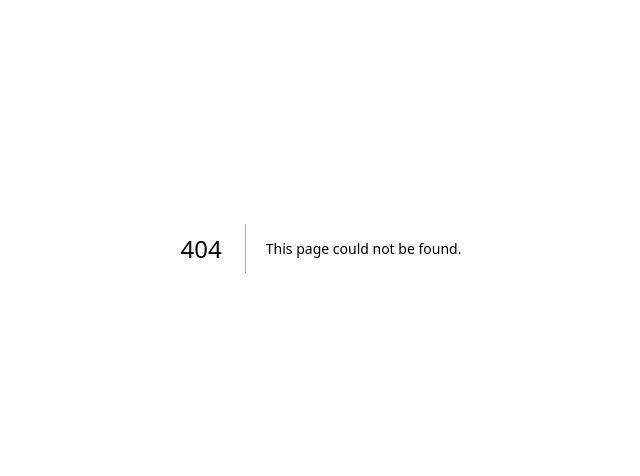
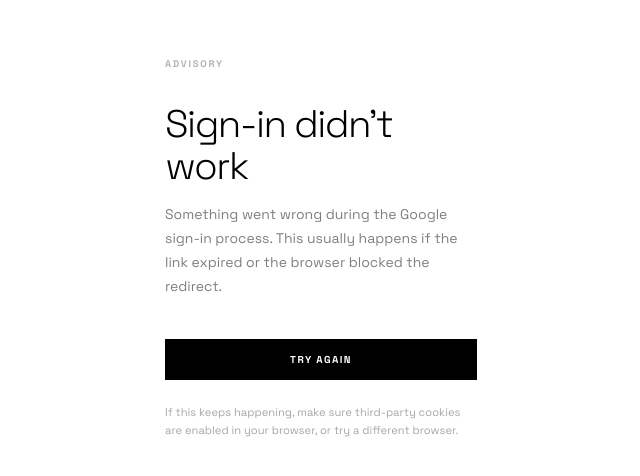
Before and after one commit to Jrochel918/EF-Dashboard, a Next.js app: page /auth/auth-code-error in a window 1280 px wide. Before the commit this address had no page. Shown: the part 152-628 px from the top of the page, without its empty margins (319-959 px from the left). Built offline with nearby package versions, Linux system fonts and the light colour scheme.

Commit message:
Add auth error page for failed OAuth redirects

```diff
--- /dev/null
+++ b/app/auth/auth-code-error/page.tsx
@@ -0,0 +1,39 @@
+'use client';
+
+import { useEffect, useState } from 'react';
+
+export default function AuthCodeErrorPage() {
+  const [origin, setOrigin] = useState('');
+  useEffect(() => { setOrigin(window.location.origin); }, []);
+
+  return (
+    <div style={{
+      minHeight: '100vh', backgroundColor: '#fff',
+      fontFamily: 'var(--font-space-grotesk), sans-serif',
+      display: 'flex', alignItems: 'center', justifyContent: 'center',
+    }}>
+      <div style={{ width: '100%', maxWidth: 360, padding: '0 24px' }}>
+        <p style={{ fontSize: '0.6rem', fontWeight: 700, letterSpacing: '0.18em', textTransform: 'uppercase', opacity: 0.3, marginBottom: 32 }}>
+          Advisory
+        </p>
+        <h1 style={{ fontSize: 'clamp(1.8rem, 5vw, 2.4rem)', fontWeight: 300, letterSpacing: '-0.04em', lineHeight: 1.1, marginBottom: 16 }}>
+          Sign-in didn't work
+        </h1>
+        <p style={{ fontSize: '0.875rem', color: '#000', opacity: 0.5, lineHeight: 1.7, marginBottom: 40 }}>
+          Something went wrong during the Google sign-in process. This usually happens if the link expired or the browser blocked the redirect.
+        </p>
+        <a href={origin || '/'}
+          style={{
+            display: 'block', width: '100%', padding: '13px 0', backgroundColor: '#000', color: '#fff',
+            textAlign: 'center', textDecoration: 'none',
+            fontSize: '0.625rem', fontWeight: 700, letterSpacing: '0.14em', textTransform: 'uppercase',
+          }}>
+          Try again
+        </a>
+        <p style={{ marginTop: 24, fontSize: '0.7rem', color: '#000', opacity: 0.35, lineHeight: 1.6 }}>
+          If this keeps happening, make sure third-party cookies are enabled in your browser, or try a different browser.
+        </p>
+      </div>
+    </div>
+  );
+}
```
